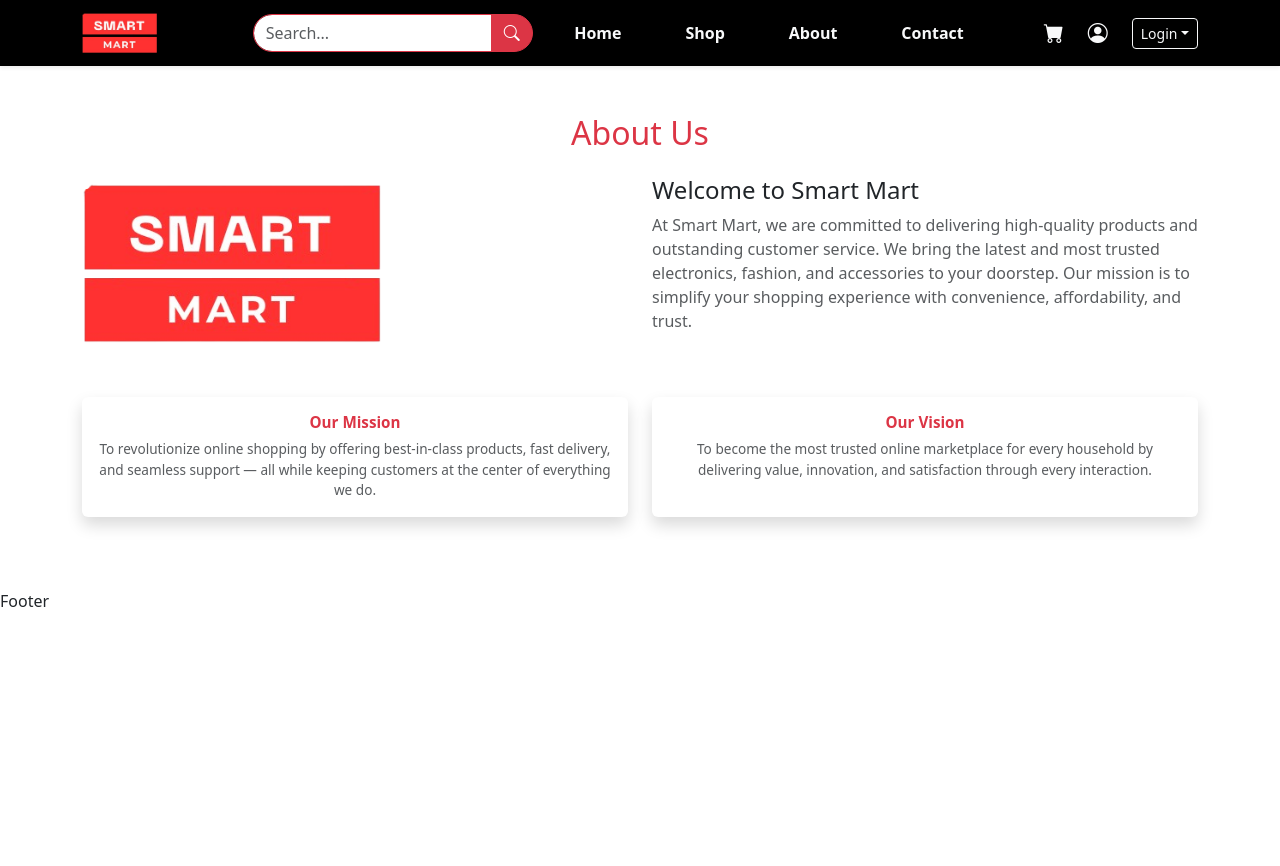
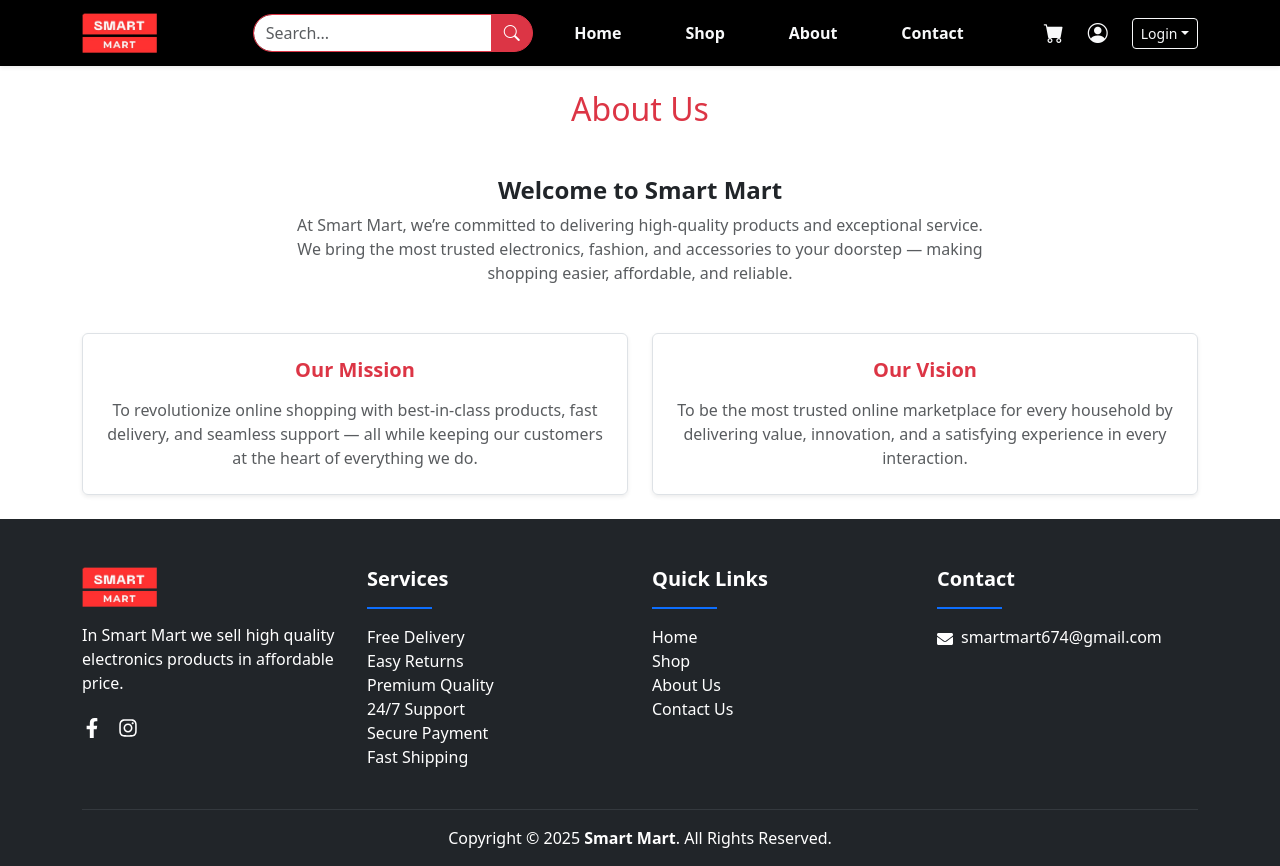
Before and after one commit to 2025smartmart/smartmart-website, a React (Vite) app in the folder Frontend/: page /about in a window 1280 px wide. Before the commit the page ends 800 px from the top, so only its background shows below. Built offline with nearby package versions, Linux system fonts and the light colour scheme.

Commit message:
Footer section added and About page and Contact page is updated
Done

```diff
--- a/Frontend/src/components/Footer.jsx
+++ b/Frontend/src/components/Footer.jsx
@@ -1,9 +1,62 @@
-import React from 'react'
+import React from 'react';
+import { FaFacebookF, FaInstagram, FaEnvelope, } from 'react-icons/fa';
+import logo from '../assets/logo.png';
 
 const Footer = () => {
   return (
-    <div>Footer</div>
-  )
-}
+    <footer className="bg-dark text-white pt-5 pb-3">
+      <div className="container">
+        <div className="row gy-4">
+          {/* Logo & About */}
+          <div className="col-md-3">
+            <img src={logo} alt="Smart Mart" height="40" />
+            <p className="mt-3">
+              In Smart Mart we sell high quality electronics products in affordable price.
+            </p>
+            <div className="d-flex gap-3 mt-2">
+              <a href="#" className="text-white fs-5"><FaFacebookF /></a>
+              <a href="#" className="text-white fs-5"><FaInstagram /></a>
+            </div>
+          </div>
 
-export default Footer
+          {/* Services */}
+          <div className="col-md-3">
+            <h5 className="fw-bold">Services</h5>
+            <hr className="border-primary border-2 opacity-100 w-25" />
+            <ul className="list-unstyled">
+              <li>Free Delivery</li>
+              <li>Easy Returns</li>
+              <li>Premium Quality</li>
+              <li>24/7 Support</li>
+              <li>Secure Payment</li>
+               <li>Fast Shipping</li>
+            </ul>
+          </div>
+
+          {/* Quick Links */}
+          <div className="col-md-3">
+            <h5 className="fw-bold">Quick Links</h5>
+            <hr className="border-primary border-2 opacity-100 w-25" />
+            <ul className="list-unstyled">
+              <li><a href="/" className="text-white text-decoration-none">Home</a></li>
+              <li><a href="/shop" className="text-white text-decoration-none">Shop</a></li>
+              <li><a href="/about" className="text-white text-decoration-none">About Us</a></li>
+              <li><a href="/contact" className="text-white text-decoration-none">Contact Us</a></li>
+            </ul>
+          </div>
+
+          {/* Contact */}
+          <div className="col-md-3">
+            <h5 className="fw-bold">Contact</h5>
+            <hr className="border-primary border-2 opacity-100 w-25" />
+            <p className="mb-2"><FaEnvelope className="me-2" />smartmart674@gmail.com</p>
+          </div>
+        </div>
+        <hr className="text-secondary mt-4" />
+        <p className="text-center mb-0">Copyright © 2025 <strong>Smart Mart</strong>. All Rights Reserved.</p>
+      </div>
+    </footer>
+  );
+};
+
+export default Footer;
--- a/Frontend/src/pages/About.jsx
+++ b/Frontend/src/pages/About.jsx
@@ -1,50 +1,40 @@
 import React from 'react';
-import logo from '../assets/logo.png';
 
 const About = () => {
   return (
-    <div className="container py-5">
-      {/* Heading */}
-      <h2 className="text-center text-danger mb-4">About Us</h2>
+    <div className="container py-4">
+      {/* Page Title */}
+      <h2 className="text-center text-danger mb-5">About Us</h2>
 
-      {/* Company Intro */}
-      <div className="row align-items-center mb-5">
-        <div className="col-md-6 mb-3 mb-md-0">
-          <img src={logo} alt="Smart Mart" height="160" />
-        </div>
-        <div className="col-md-6">
-          <h4 className="text-dark">Welcome to Smart Mart</h4>
-          <p className="text-muted">
-            At Smart Mart, we are committed to delivering high-quality products and outstanding customer service.
-            We bring the latest and most trusted electronics, fashion, and accessories to your doorstep.
-            Our mission is to simplify your shopping experience with convenience, affordability, and trust.
-          </p>
-        </div>
+      {/* Welcome Section */}
+      <div className="text-center mb-5">
+        <h4 className="fw-bold text-dark">Welcome to Smart Mart</h4>
+        <p className="text-muted mx-auto" style={{ maxWidth: '700px' }}>
+          At Smart Mart, we’re committed to delivering high-quality products and exceptional service.
+          We bring the most trusted electronics, fashion, and accessories to your doorstep —
+          making shopping easier, affordable, and reliable.
+        </p>
       </div>
 
-      {/* Mission and Vision Cards */}
-      <div className="row text-center">
-        <div className="col-md-6 mb-4">
-          <div className="card border-0 shadow h-100">
-            <div className="card-body">
-              <h5 className="card-title text-danger">Our Mission</h5>
-              <p className="card-text text-muted">
-                To revolutionize online shopping by offering best-in-class products, fast delivery,
-                and seamless support — all while keeping customers at the center of everything we do.
-              </p>
-            </div>
+      {/* Mission & Vision */}
+      <div className="row g-4">
+        <div className="col-md-6">
+          <div className="p-4 border rounded shadow-sm h-100 text-center">
+            <h5 className="text-danger fw-semibold mb-3">Our Mission</h5>
+            <p className="text-muted mb-0">
+              To revolutionize online shopping with best-in-class products, fast delivery,
+              and seamless support — all while keeping our customers at the heart of everything we do.
+            </p>
           </div>
         </div>
 
-        <div className="col-md-6 mb-4">
-          <div className="card border-0 shadow h-100">
-            <div className="card-body">
-              <h5 className="card-title text-danger">Our Vision</h5>
-              <p className="card-text text-muted">
-                To become the most trusted online marketplace for every household by delivering value,
-                innovation, and satisfaction through every interaction.
-              </p>
-            </div>
+        <div className="col-md-6">
+          <div className="p-4 border rounded shadow-sm h-100 text-center">
+            <h5 className="text-danger fw-semibold mb-3">Our Vision</h5>
+            <p className="text-muted mb-0">
+              To be the most trusted online marketplace for every household by delivering value,
+              innovation, and a satisfying experience in every interaction.
+            </p>
           </div>
         </div>
       </div>
--- a/Frontend/src/pages/Contact.jsx
+++ b/Frontend/src/pages/Contact.jsx
@@ -3,12 +3,11 @@ import React from 'react';
 const Contact = () => {
   return (
     <div className="container py-5">
-      <h2 className="text-center text-danger mb-4">Contact Us</h2>
+      <h2 className="text-center text-danger mb-5">Contact Us</h2>
 
-      <div className="row g-5">
-        {/* Contact Form */}
+      <div className="row justify-content-center">
         <div className="col-md-6">
-          <div className="card p-4 shadow">
+          <div className="card p-4 shadow-sm">
             <form>
               <div className="mb-3">
                 <label htmlFor="name" className="form-label">Full Name</label>
@@ -34,21 +33,6 @@ const Contact = () => {
             </form>
           </div>
         </div>
-
-        {/* Map or Info */}
-        <div className="col-md-6">
-          <div className="card shadow">
-            <iframe
-              title="Our Location"
-              src="https://www.google.com/maps/embed?pb=!1m18!1m12!1m3!1d14605.543345189744!2d88.12870925!3d23.27074585!2m3!1f0!2f0!3f0!3m2!1i1024!2i768!4f13.1!3m3!1m2!1s0x39f9bcdb4fcda0e5%3A0x7a69bfb735234b68!2sBaidyapur%2C%20West%20Bengal%20713213!5e0!3m2!1sen!2sin!4v1627644742204!5m2!1sen!2sin"
-              width="100%"
-              height="100%"
-              style={{ border: 0, minHeight: "350px", borderRadius: "6px" }}
-              allowFullScreen=""
-              loading="lazy"
-            ></iframe>
-          </div>
-        </div>
       </div>
     </div>
   );
```
